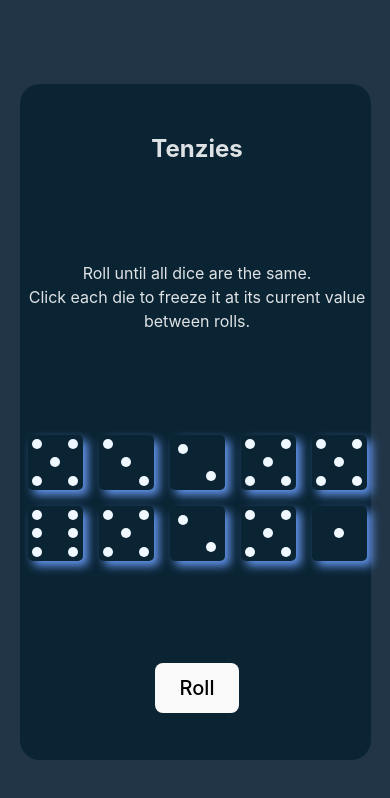
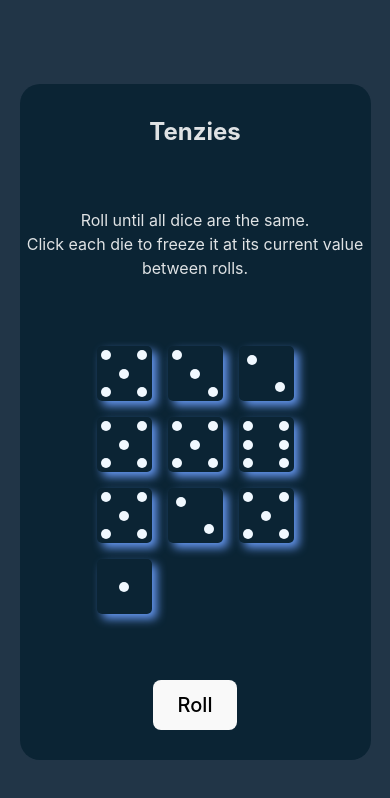
Before and after one commit to 874bowen/Tenzies-Game, a React (Vite) app: page / in a window 390 px wide. Shown: the top 798 px of the page. Built offline with nearby package versions, Linux system fonts and the light colour scheme.

Commit message:
style for mobile device

```diff
--- a/src/App.css
+++ b/src/App.css
@@ -30,7 +30,7 @@
 .game-div {
   display: grid;
   place-items: center;
-  grid-template: auto auto / repeat(5, 1fr);
+  grid-template: auto auto / repeat(3, 1fr);
 }
 
 .dot {
@@ -131,6 +131,12 @@
 }
 
 @media screen and (min-width: 576px) {
+  .game-div {
+    display: grid;
+    place-items: center;
+    grid-template: auto auto / repeat(5, 1fr);
+  }
+
   .die-div {
     height: 85px;
     width: 85px;
```
